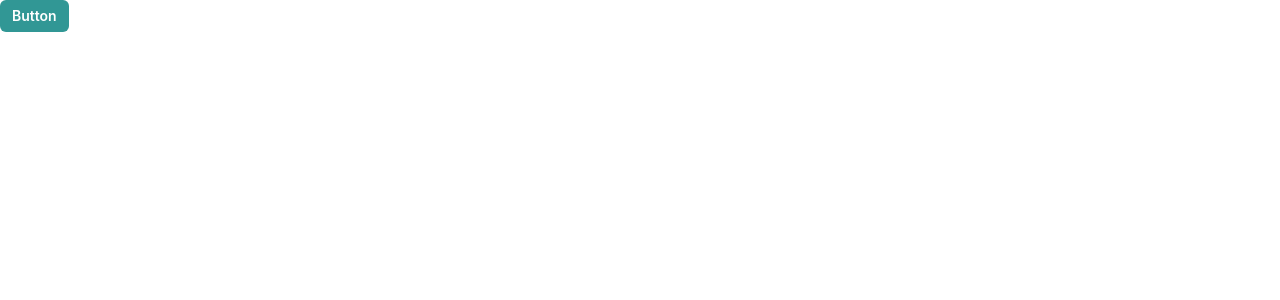
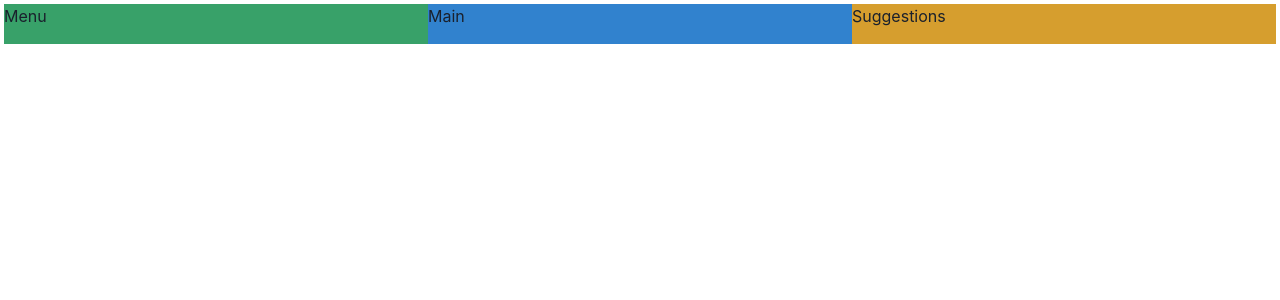
Before and after one commit to alexbushi/mock-twitter, a React (Create React App) app: page / in a window 1280 px wide. Shown: the top 300 px of the page. Built offline with nearby package versions, Linux system fonts and the light colour scheme.

Commit message:
Three column layout

```diff
--- a/src/App.tsx
+++ b/src/App.tsx
@@ -1,10 +1,18 @@
-import { Button } from "@chakra-ui/react";
+import { Grid, GridItem } from "@chakra-ui/react";
 
 function App() {
   return (
-    <Button colorScheme="teal" size="sm">
-      Button
-    </Button>
+    <Grid templateColumns="repeat(3, 1fr)" padding={1}>
+      <GridItem w="100%" h="10" bg="green.500">
+        Menu
+      </GridItem>
+      <GridItem w="100%" h="10" bg="blue.500">
+        Main
+      </GridItem>
+      <GridItem w="100%" h="10" bg="yellow.500">
+        Suggestions
+      </GridItem>
+    </Grid>
   );
 }
 
```
